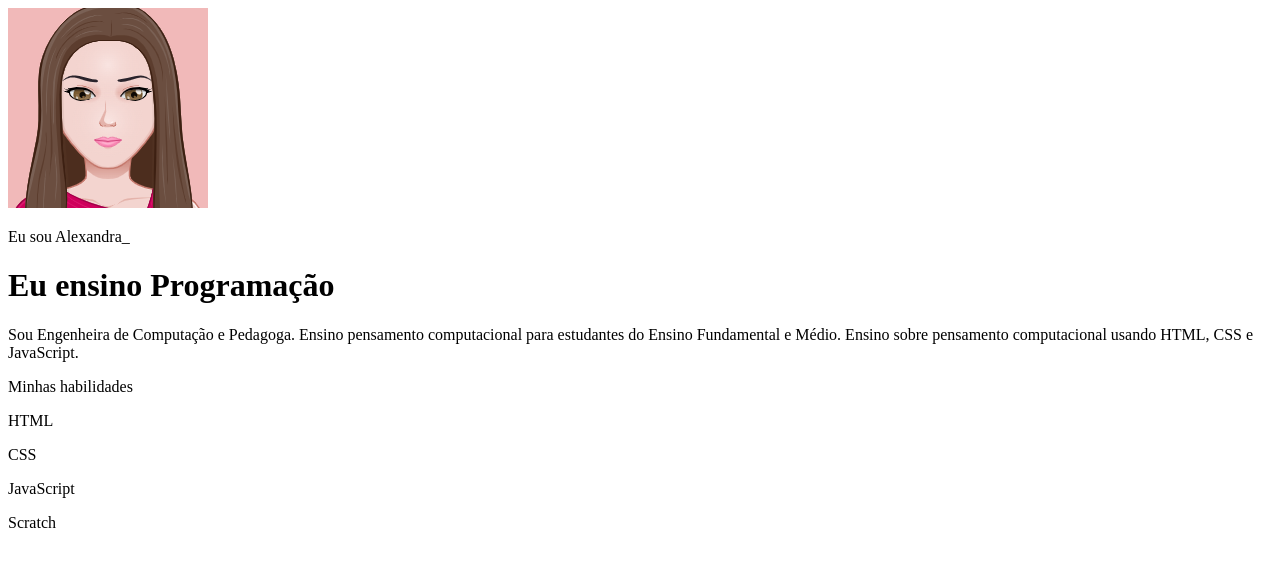
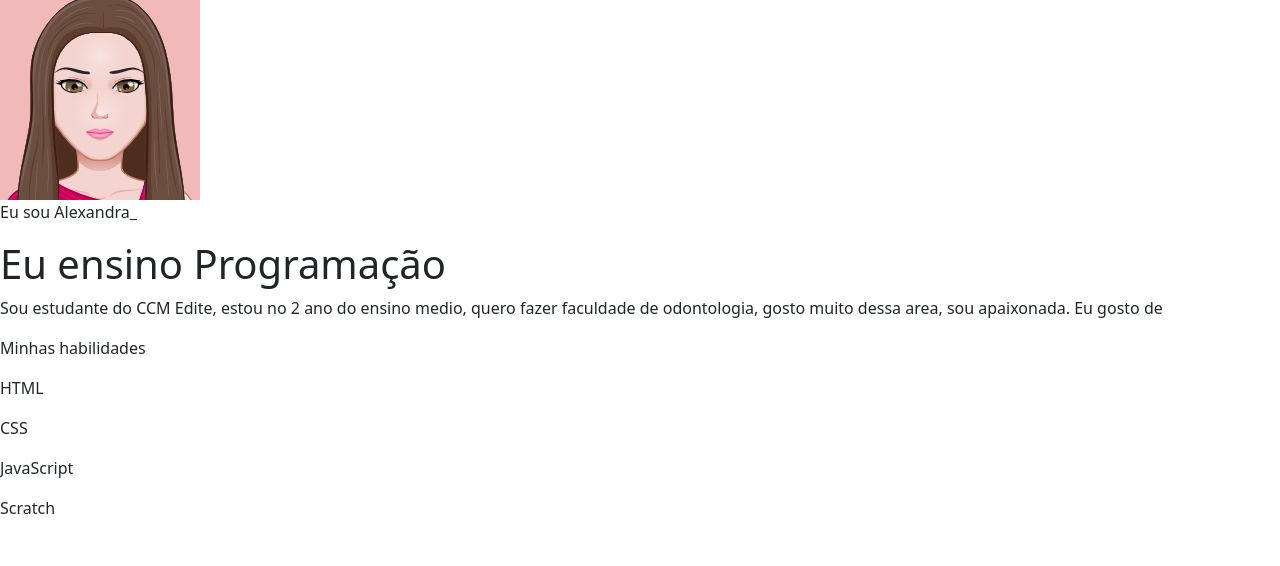
Before and after one commit to Raianeeurich/portifolio, a plain HTML site: page index.html in a window 1280 px wide. Drawn offline with nearby package versions, Linux system fonts and the light colour scheme.

Commit message:
BOOTSTRAP

```diff
--- a/index.html
+++ b/index.html
@@ -3,6 +3,7 @@
 <head>
     <meta charset="UTF-8">
     <meta name="viewport" content="width=device-width, initial-scale=1.0">
+    <link href="https://cdn.jsdelivr.net/npm/bootstrap@5.3.6/dist/css/bootstrap.min.css" rel="stylesheet" integrity="sha384-4Q6Gf2aSP4eDXB8Miphtr37CMZZQ5oXLH2yaXMJ2w8e2ZtHTl7GptT4jmndRuHDT" crossorigin="anonymous">
     <link rel="stylesheet" href="style.css">
     <title>portifolio raiane</title>
 </head>
@@ -11,9 +12,7 @@
 <p>Eu sou Alexandra_</p>
 <h1>Eu ensino Programação</h1>
 <p>
-  Sou Engenheira de Computação e Pedagoga. Ensino pensamento computacional
-  para estudantes do Ensino Fundamental e Médio. Ensino sobre pensamento
-  computacional usando HTML, CSS e JavaScript.
+  Sou estudante do CCM Edite, estou no 2 ano do ensino medio, quero fazer faculdade de odontologia, gosto muito dessa area, sou apaixonada. Eu gosto de
 </p>
 <p>Minhas habilidades</p>
 <div>
@@ -22,5 +21,6 @@
     <p>JavaScript</p>
     <p>Scratch</p>
   </div>
+  <script src="https://cdn.jsdelivr.net/npm/bootstrap@5.3.6/dist/js/bootstrap.bundle.min.js" integrity="sha384-j1CDi7MgGQ12Z7Qab0qlWQ/Qqz24Gc6BM0thvEMVjHnfYGF0rmFCozFSxQBxwHKO" crossorigin="anonymous"></script>
 </body>
 </html>
```
